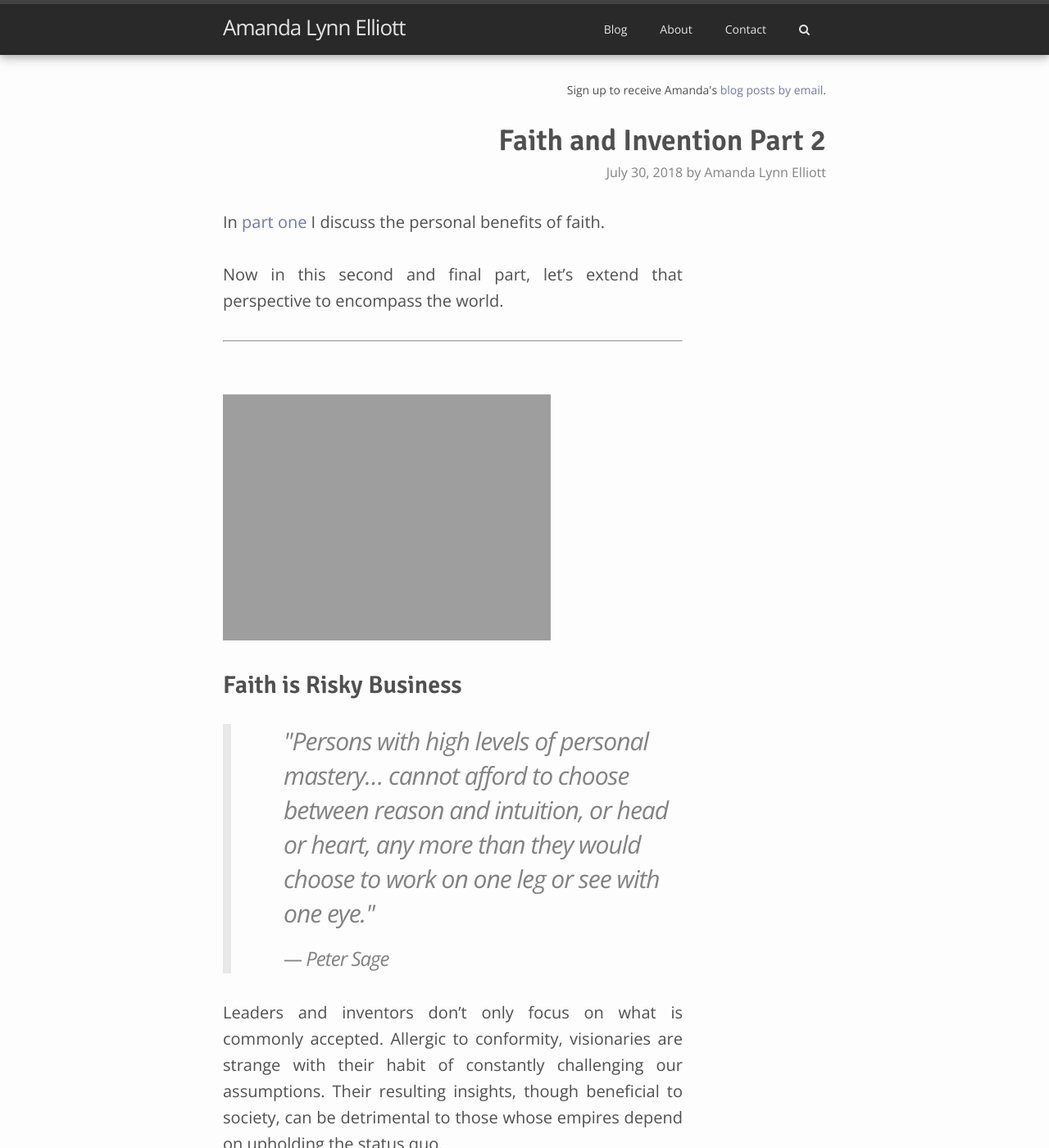
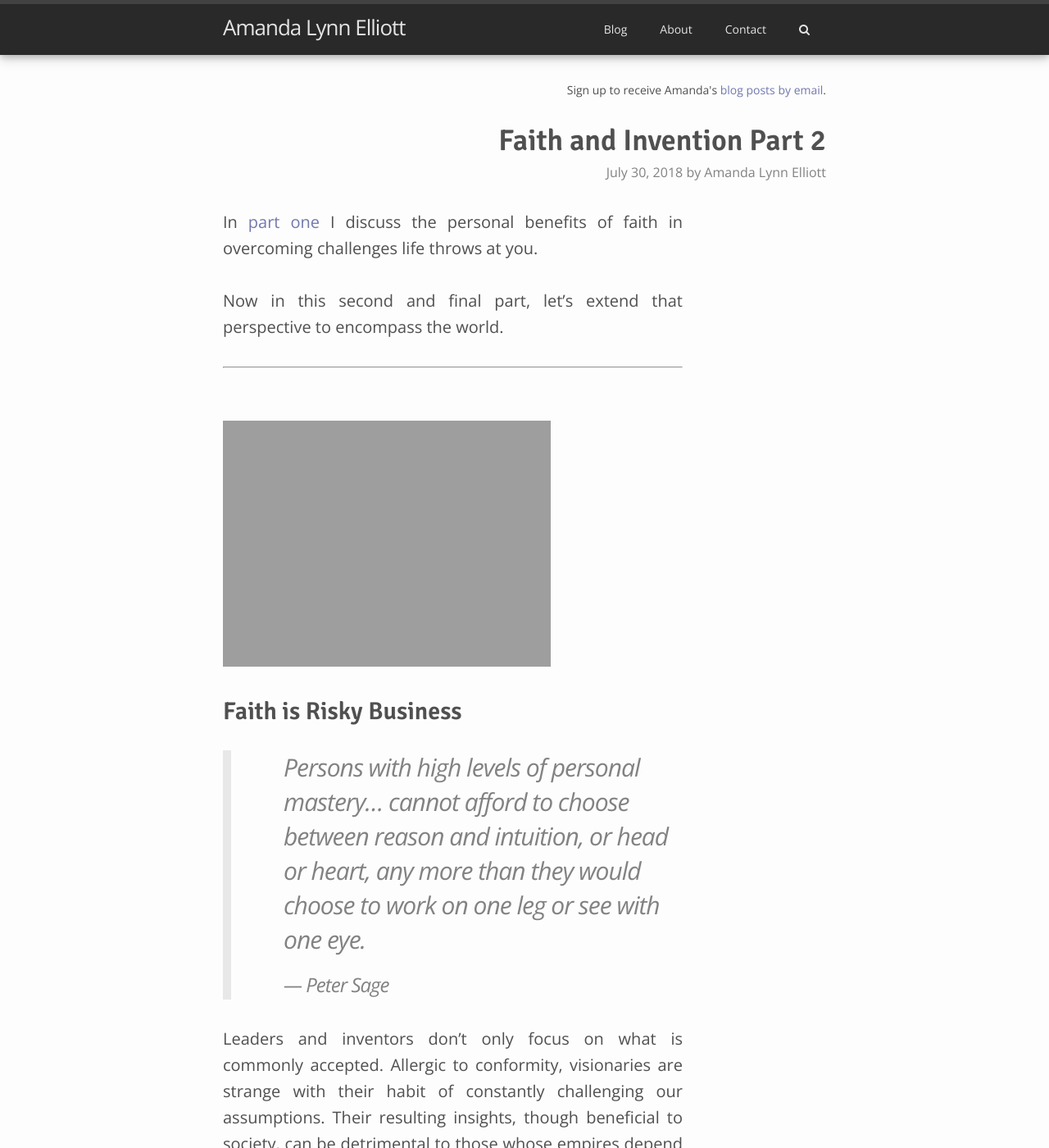
Before and after one commit to amandalynnelliott/amandalynnelliott.github.io-dev, a Jekyll site: the page built from _posts/2018/2018-07-30-faith-n-invention2.md, in a window 1280 px wide and 1400 px high. Shown: the whole window at 82% size. Built offline with Jekyll 4.4.1, drawn with Linux system fonts in a browser that asks for light colours; nearby versions of some CDN libraries; some of the changed text lies outside the part shown.

Commit message:
New post- Faith and Invention Part 2

```diff
--- a/_posts/2018/2018-07-30-faith-n-invention2.md
+++ b/_posts/2018/2018-07-30-faith-n-invention2.md
@@ -8,7 +8,7 @@
 excerpt_separator: <!--more-->
 ---
 
-In [part one]({{ site.url }}/blog/2018/07/faith-and-invention-part-1/) I discuss the personal benefits of faith.
+In [part one]({{ site.url }}/blog/2018/07/faith-and-invention-part-1/) I discuss the personal benefits of faith in overcoming challenges life throws at you.
 
 Now in this second and final part, let's extend that perspective to encompass the world.
 
@@ -20,7 +20,7 @@
 ### Faith is Risky Business
 
 <blockquote>
-"Persons with high levels of personal mastery… cannot afford to choose between reason and intuition, or head or heart, any more than they would choose to work on one leg or see with one eye."
+Persons with high levels of personal mastery… cannot afford to choose between reason and intuition, or head or heart, any more than they would choose to work on one leg or see with one eye.
 <footer>― Peter Sage</footer></blockquote>
 
 Leaders and inventors don't only focus on what is commonly accepted. Allergic to conformity, visionaries are strange with their habit of constantly challenging our assumptions. Their resulting insights, though beneficial to society, can be detrimental to those whose empires depend on upholding the status quo.
@@ -113,7 +113,7 @@
 
 I have made peace with my faith and the risk that expressing it requires. The ground I stand on may not exist yet, but I invite you to join me in building it.
 
-<blockquote>"You have to leave the city of your comfort and go into the wilderness of your intuition… What you'll discover will be wonderful. What you'll discover is yourself."
+<blockquote>You have to leave the city of your comfort and go into the wilderness of your intuition… What you'll discover will be wonderful. What you'll discover is yourself.
 <footer>― Alan Alda</footer></blockquote>
 
 No path is better than the one taken on unwavering faith. The gift is not the destination, but the journey. It's not what comes to be, but what you are *becoming*.
```
Also changed, not shown: _posts/2018/2018-07-29-faith-n-invention1.md (+1 -1 lines), assets/img/2018/07/BokTower2_crop.jpg (added), assets/img/2018/07/BokTower_crop.jpg (added).
